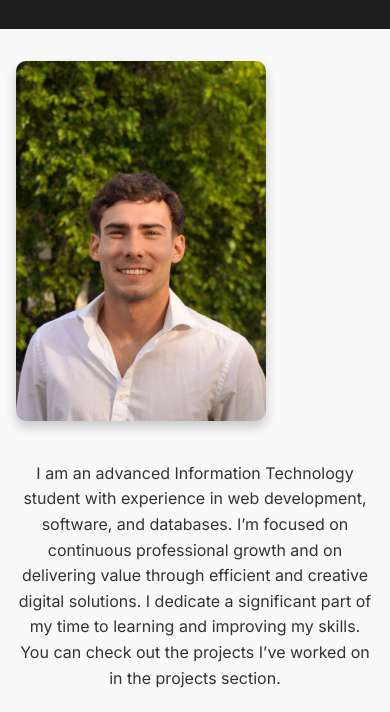
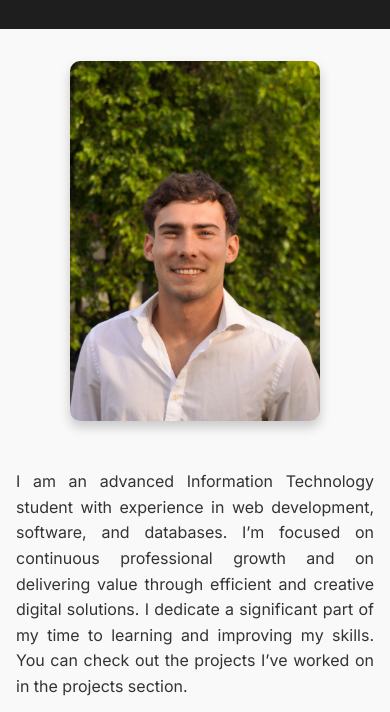
Before and after one commit to NunezMedeirosMartin/portfolio, a plain HTML site: page index.html in a window 390 px wide. Shown: the part 303-1015 px from the top of the page. Drawn offline with Linux system fonts and the light colour scheme; a script that the page names is missing.

Commit message:
index changes2

```diff
--- a/estilos.css
+++ b/estilos.css
@@ -64,7 +64,25 @@ nav {
     padding-top: 1rem;
     display: none; /* Podés implementar un menú hamburguesa si querés */
   }
+
+  /* Centrar imagen en móvil */
+  .image-section {
+    display: flex;
+    justify-content: center;
+    width: 100%;
+    margin-bottom: 1rem; /* para separar de texto */
+  }
+
+  .image-section img {
+    margin: 0 auto;
+  }
+
+  /* Justificar texto en móvil */
+  .info-section p {
+    text-align: justify;
+  }
 }
+
 
 /* Encabezado */
 header {
```
